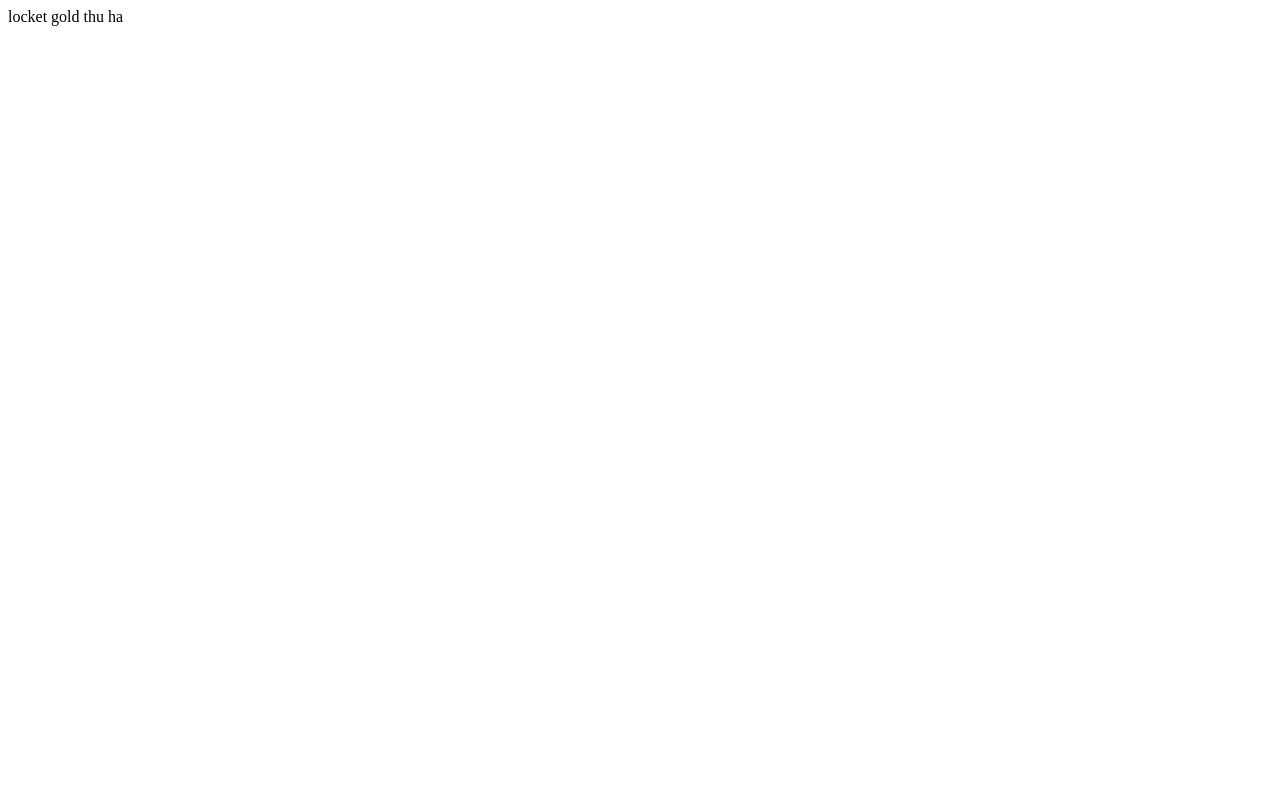
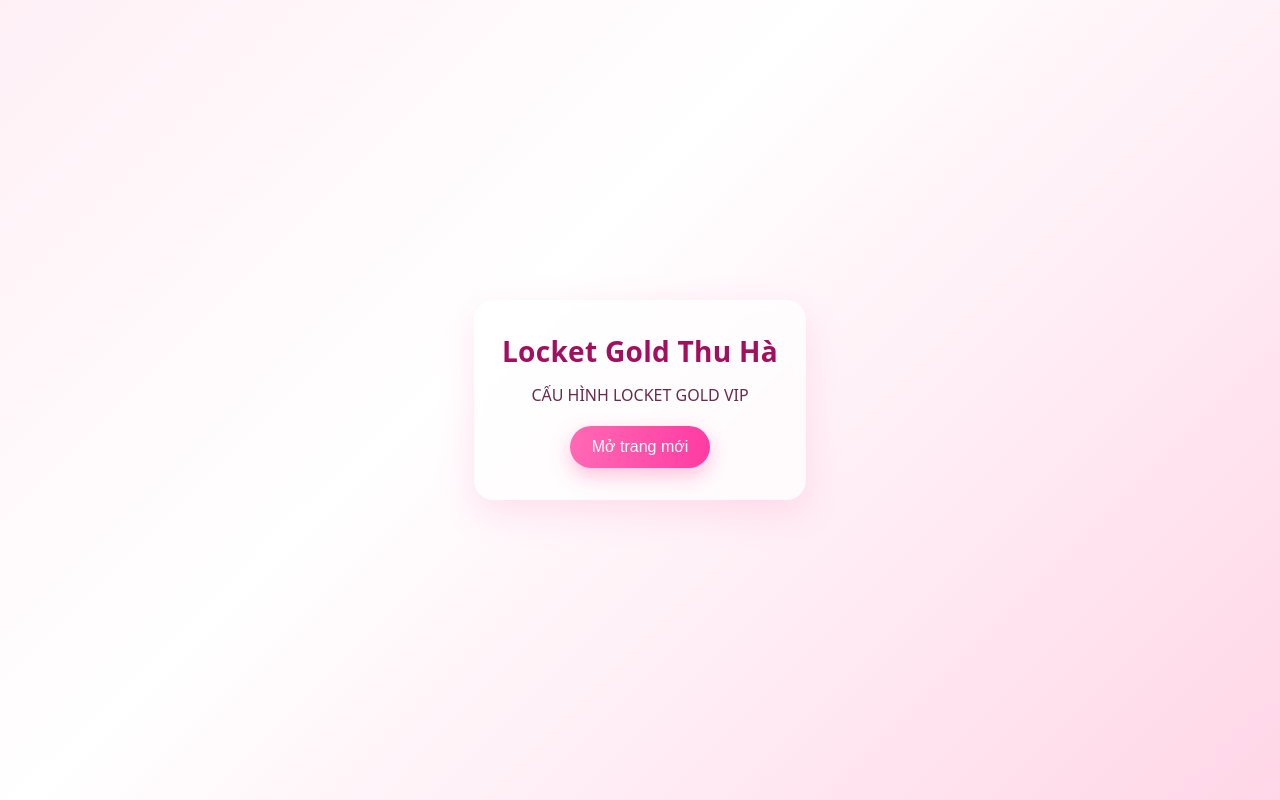
Before and after one commit to hoangnamnion/thuhalocket, a plain HTML site: page index.html in a window 1280 px wide. Drawn offline with Linux system fonts and the light colour scheme.

Commit message:
Update index.html

```diff
--- a/index.html
+++ b/index.html
@@ -1 +1,85 @@
-locket gold thu ha
+<!DOCTYPE html>
+<html lang="vi">
+<head>
+  <meta charset="UTF-8" />
+  <meta name="viewport" content="width=device-width, initial-scale=1" />
+  <title>locket gold thu hà</title>
+  <style>
+    :root{
+      --pink1:#fff0f6;
+      --pink2:#ffd6e7;
+      --accent:#ff69b4;
+      --accent2:#ff3ba3;
+      --ink:#a30f5e;
+    }
+    *{box-sizing:border-box}
+    html,body{height:100%}
+    body{
+      margin:0;
+      font-family:system-ui, -apple-system, Segoe UI, Roboto, Arial, sans-serif;
+      background: linear-gradient(135deg, var(--pink1), #ffffff 40%, var(--pink2));
+      min-height:100svh;
+      display:grid;
+      place-items:center;
+    }
+    .card{
+      text-align:center;
+      padding:32px 28px;
+      background:rgba(255,255,255,.65);
+      border-radius:20px;
+      box-shadow:0 12px 36px rgba(255,105,180,.18);
+      backdrop-filter: blur(6px);
+    }
+    h1{
+      margin:0 0 14px;
+      font-size:28px;
+      color:var(--ink);
+      letter-spacing:.3px;
+      text-transform:capitalize;
+    }
+    p{margin:0 0 20px;color:#6b2a4b}
+    .btn{
+      appearance:none;
+      border:0;
+      padding:12px 22px;
+      font-size:16px;
+      border-radius:999px;
+      background:linear-gradient(90deg, var(--accent), var(--accent2));
+      color:#fff;
+      cursor:pointer;
+      box-shadow:0 8px 20px rgba(255, 88, 158, .35);
+      transition: transform .12s ease, box-shadow .12s ease, opacity .12s ease;
+    }
+    .btn:hover{ transform: translateY(-1px); box-shadow:0 10px 26px rgba(255, 88, 158, .4); }
+    .btn:active{ transform: translateY(0); box-shadow:0 6px 14px rgba(255, 88, 158, .35); }
+    .btn:focus{ outline:2px solid #ffc2e0; outline-offset:3px }
+  </style>
+</head>
+<body>
+  <main class="card">
+    <h1>locket gold thu hà</h1>
+    <p>CẤU HÌNH LOCKET GOLD VIP</p>
+    <button class="btn" id="openBtn">Mở trang mới</button>
+  </main>
+
+  <script>
+    document.getElementById('openBtn').addEventListener('click', function(){
+      // Phát hiện nếu không phải điện thoại thì chặn
+      const ua = navigator.userAgent.toLowerCase();
+      const isMobile = /iphone|ipad|ipod|android|mobile/.test(ua);
+      if (!isMobile) {
+        alert('Chức năng này chỉ dùng được trên điện thoại!');
+        return;
+      }
+      // Mở trang mới nếu là mobile
+      const url = prompt('Nhập URL bạn muốn mở:', 'https://thuhalk.netlify.app/locket.mobileconfig');
+      if (!url) return;
+      try {
+        window.open(url, '_blank', 'noopener');
+      } catch (e) {
+        alert('Không thể mở trang. Vui lòng kiểm tra lại URL.');
+      }
+    });
+  </script>
+</body>
+</html>
```
